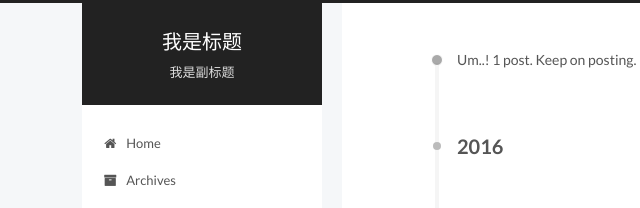
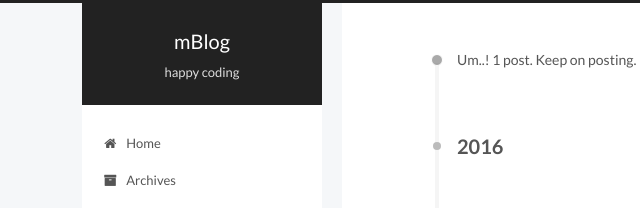
Before and after one commit to xiao00kang/zkywalker, a plain HTML site: page archives/2016/06/index.html in a window 1280 px wide. Shown: the top 208 px of the page, 78-718 px from the left. Drawn offline with Linux system fonts and the light colour scheme.

Commit message:
Site updated: 2016-06-03 16:26:35

```diff
--- a/archives/2016/06/index.html
+++ b/archives/2016/06/index.html
@@ -86,12 +86,12 @@
 
 <meta name="description" content="我是描述">
 <meta property="og:type" content="website">
-<meta property="og:title" content="我是标题">
+<meta property="og:title" content="mBlog">
 <meta property="og:url" content="http://www.zhangkun.site/archives/2016/06/index.html">
-<meta property="og:site_name" content="我是标题">
+<meta property="og:site_name" content="mBlog">
 <meta property="og:description" content="我是描述">
 <meta name="twitter:card" content="summary">
-<meta name="twitter:title" content="我是标题">
+<meta name="twitter:title" content="mBlog">
 <meta name="twitter:description" content="我是描述">
 
 
@@ -110,7 +110,7 @@
   };
 </script>
 
-  <title> Archive | 我是标题 </title>
+  <title> Archive | mBlog </title>
 </head>
 
 <body itemscope itemtype="http://schema.org/WebPage" lang="zh-CN">
@@ -141,11 +141,11 @@
   <div class="custom-logo-site-title">
     <a href="/"  class="brand" rel="start">
       <span class="logo-line-before"><i></i></span>
-      <span class="site-title">我是标题</span>
+      <span class="site-title">mBlog</span>
       <span class="logo-line-after"><i></i></span>
     </a>
   </div>
-  <p class="site-subtitle">我是副标题</p>
+  <p class="site-subtitle">happy coding</p>
 </div>
 
 <div class="site-nav-toggle">
--- a/css/main.css
+++ b/css/main.css
@@ -1549,7 +1549,7 @@ pre .javascript .function {
   width: 4px;
   height: 4px;
   border-radius: 50%;
-  background: #46ff32;
+  background: #7a9f67;
 }
 .links-of-blogroll {
   font-size: 13px;
```
Also changed, not shown: 2016/06/02/hello-blog/index.html (+4 -4 lines), archives/2016/index.html (+6 -6 lines), archives/index.html (+6 -6 lines), index.html (+6 -6 lines), public/tags/hello-world/index.html (+6 -6 lines).
